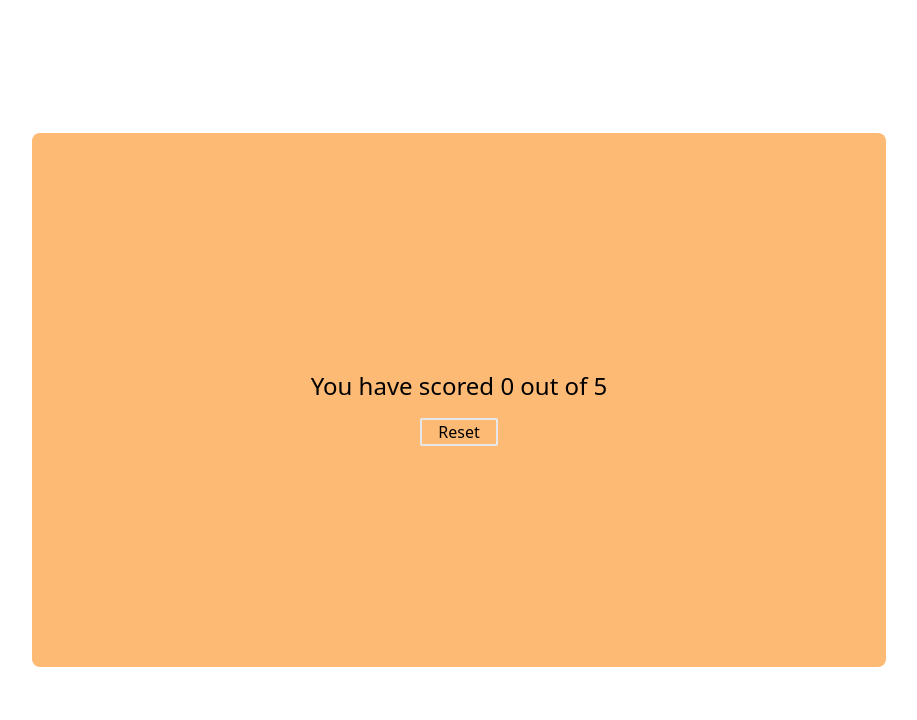
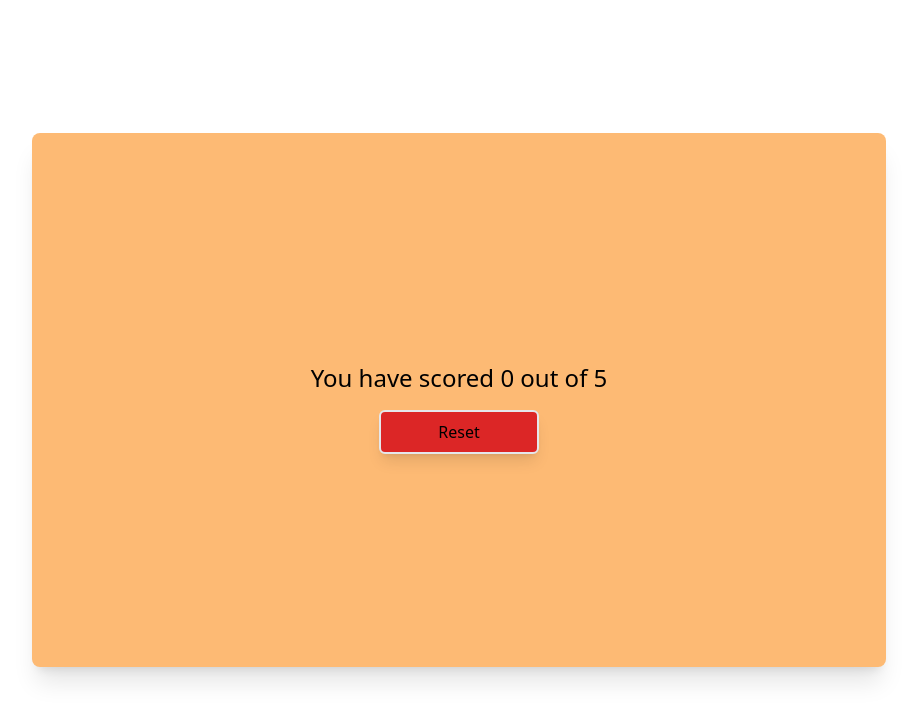
Before and after one commit to Syed997/quiz_web, a React (Create React App) app: page /score in a window 1280 px wide. Shown: the top 720 px of the page, without its empty margins (181-1098 px from the left). Built offline with nearby package versions, Linux system fonts and the light colour scheme.

Commit message:
styles added and score page reload bug fixed

```diff
--- a/src/App.js
+++ b/src/App.js
@@ -1,4 +1,4 @@
-import { useState } from "react";
+import { useEffect, useState } from "react";
 import QuizView from "./components/QuizView";
 import ScoreView from "./components/ScoreView";
 import { Route, Routes, useNavigate,  } from "react-router-dom";
@@ -51,10 +51,12 @@ function App() {
   const [mark, setMark] = useState(0);
   const [currentQuestion, setcurrentQuestion] = useState(0);
   const [quizOver, setQuizOver] = useState(false);
+  useEffect( ()=>{
+    quizOver && (history('/score'));
+  }, [quizOver, history]);
   const handleBtnClicked = (isCorrect) => {
     currentQuestion === questions.length-1 ? setQuizOver(true) : setcurrentQuestion(currentQuestion + 1);
     isCorrect && (setMark(mark + 1));
-    quizOver && (history('/score'))
   }
   const handleResetBtn = () =>{
     setMark(0);
--- a/src/components/QuizView.jsx
+++ b/src/components/QuizView.jsx
@@ -2,7 +2,7 @@ import React from 'react'
 
 function QuizView({ questions, currentQuestion, handleBtnClicked }) {
   return (
-      <div className='w-full h-full sm:w-2/3 sm:h-2/3 flex flex-col justify-center items-center bg-orange-300 rounded-lg py-10 pr-6 '>
+      <div className='w-full h-full sm:w-2/3 sm:h-2/3 flex flex-col justify-center items-center bg-orange-300 shadow-lg rounded-lg py-10 pr-6 '>
         <div className=''>
               <div className='font-bold'>
                 <span>Question {currentQuestion +1}/{questions.length}</span>
--- a/src/components/ScoreView.jsx
+++ b/src/components/ScoreView.jsx
@@ -2,9 +2,9 @@ import React from 'react'
 
 function ScoreView({ mark, handleResetBtn }) {
   return (
-      <div className='w-full h-full sm:w-2/3 sm:h-2/3 flex flex-col justify-center items-center bg-orange-300 rounded-lg'>
+      <div className='w-full h-full sm:w-2/3 sm:h-2/3 flex flex-col justify-center items-center bg-orange-300 rounded-lg shadow-xl'>
           <p className="text-2xl my-4 px-0">You have scored {mark} out of 5</p>
-          <button onClick={handleResetBtn} className="border-2 px-4 rounded-sm">Reset</button>
+      <button onClick={handleResetBtn} className="border-2 w-40 px-4 py-2 rounded-md flex justify-center bg-red-600 shadow-lg hover:scale-110 duration-500">Reset</button>
     </div>
   )
 }
--- a/src/components/Start.jsx
+++ b/src/components/Start.jsx
@@ -3,10 +3,10 @@ import { Link } from 'react-router-dom'
 
 function Start() {
   return (
-      <div className='w-full h-full sm:w-2/3 sm:h-2/3 flex flex-col justify-center items-center bg-orange-300 rounded-lg'>
+      <div className='w-full h-full sm:w-2/3 sm:h-2/3 flex flex-col justify-center items-center bg-orange-300 rounded-lg shadow-lg'>
         <div className='flex flex-col my-4'>
             <p className="text-xl mb-8">Start your Quiz!</p>
-              <Link className="border-2 px-4 rounded-sm flex justify-center bg-green-800 shadow-lg hover:scale-110 duration-500" to='/quiz'>Start</Link>
+              <Link className="border-2 px-4 py-2 rounded-md flex justify-center bg-green-800 shadow-lg hover:scale-110 duration-500" to='/quiz'>Start</Link>
         </div>
     </div>
   )
```
